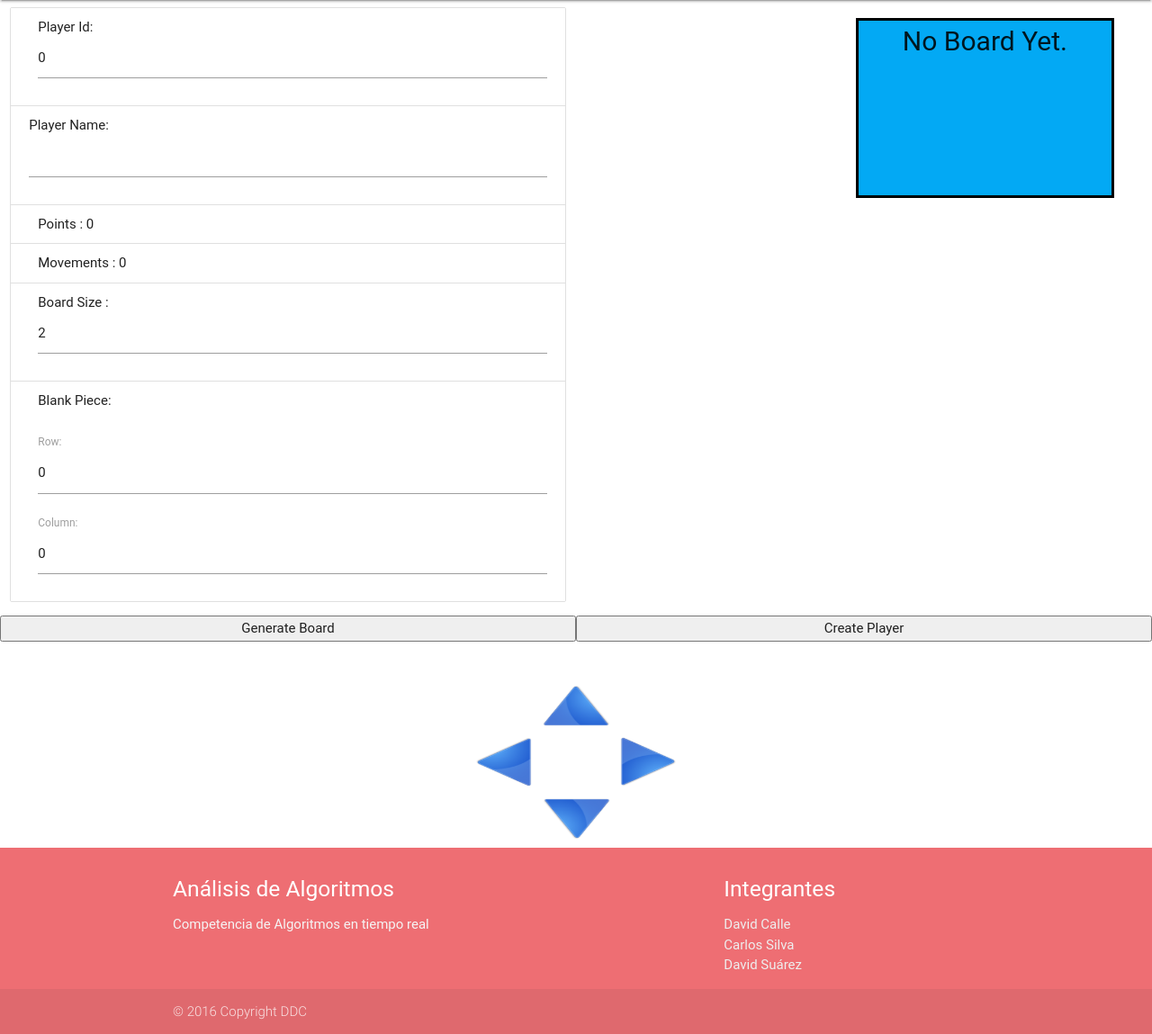
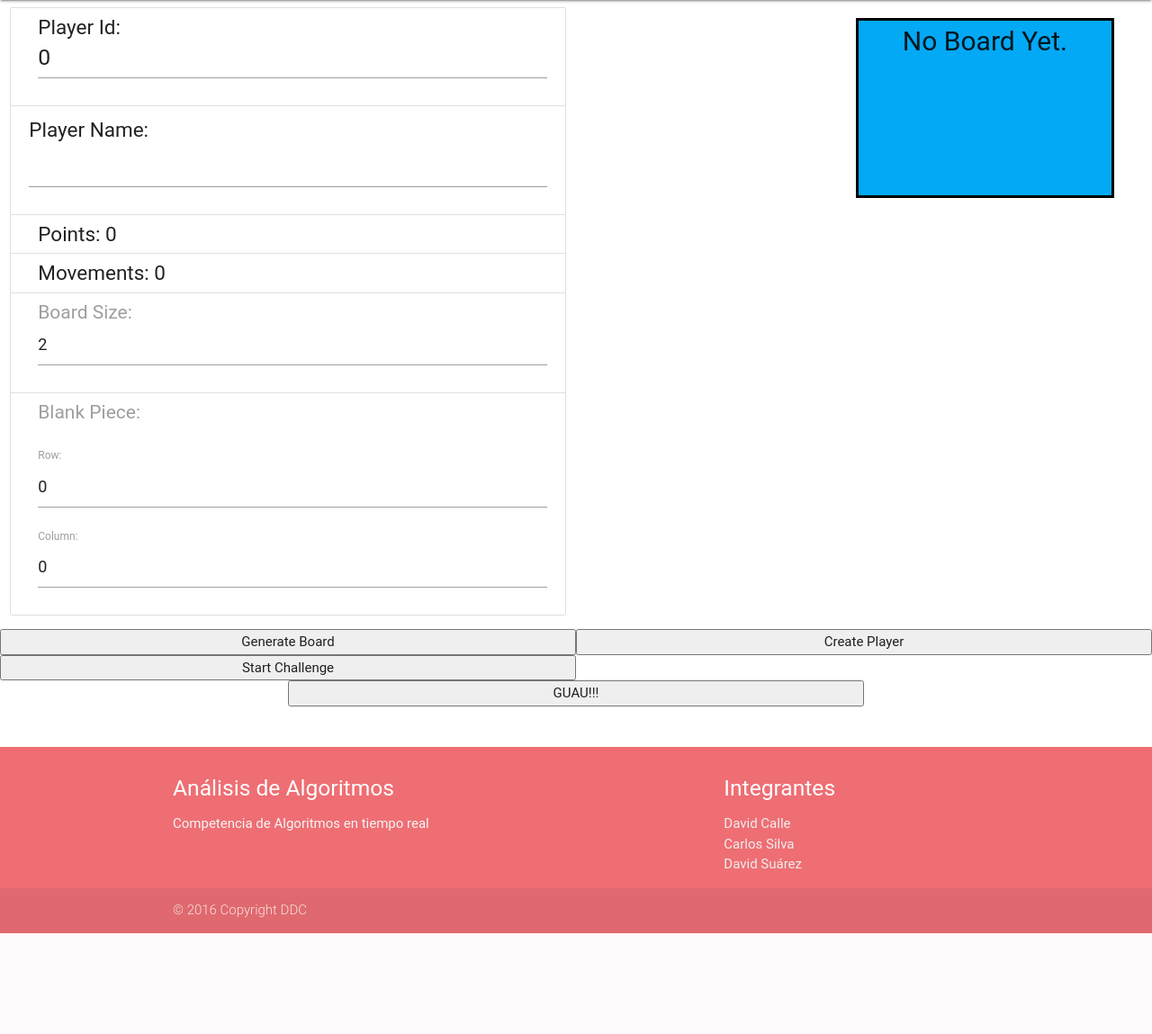
Before and after one commit to davidfcalle/SlidingBlockUI, a Python web app: template src/main/resources/templates/client1.html in a window 1280 px wide. Shown: the part 64-1213 px from the top of the page at 90% size. After the commit the page ends 1101 px from the top, so only its background shows below. Run offline with Jinja, Linux system fonts and the light colour scheme; the template is opened without the code that fills it, so the values that code supplies are empty; some libraries are stand-ins or nearby versions; some web fonts are replaced.

Commit message:
Funcioanlidad asiganr reto terminada, Cliente JavScript mejorado, se borran dependencias para mejorar el desempeño.

```diff
--- a/src/main/resources/static/js/client1.js
+++ b/src/main/resources/static/js/client1.js
@@ -22,9 +22,10 @@ var idPlayer;
  */
 var namePlayer;
 
-//--------------------------------------------------------------Funciones------------------------------------------------------------------
 
-/**--------------------------------------------------------------Creacion-----------------------------------------------------------------*/
+//--------------------------------------------------------------Functions------------------------------------------------------------------
+
+/**--------------------------------------------------------------Creation-----------------------------------------------------------------*/
 /**
  * Crea un nuevo objeto Board para representar la informacion del tablero Taquin.
  * Asignar la posicion de la pieza en blanco y asignar valores aleatorios a la matriz.
@@ -33,15 +34,31 @@ var namePlayer;
  */
 function generateMatrix( )
 {
+	var create = true;
 	var size = $("#sizeBoard").val()
-	if(size < 2 )
-		size = 2;
+	var row = $("#blankRow").val() - 1;
+	var column = $("#blankColumn").val() - 1;
+	var idPlayer = $("#idPlayerToChallenge").val();
+	console.log( "r: "+ row + "c: "+ column +"S: " +size );
 
+	if( size < 2 )
+	{
+		alert( "Board's size cannot be less than two!!" );
+		create = false;
+	}
+
+	if ( row < 0 || row >= size || column < 0 || column >= size )
+	{
+		alert( "Blank piece's positon invalid!! ")
+		create = false;
+	}
+
+	if( create )
+	{
 		board.movements = 0;
 		board.blank = new Object ();
-	board.blank.row = $("#blankRow").val() - 1;
-	board.blank.column = $("#blankColumn").val() - 1;
-
+		board.blank.row = row;
+		board.blank.column = column;
 		board.currentState = new Array( size );
 		for (var i = 0; i < size; i++)
 			board.currentState[i] = new Array( size );
@@ -54,7 +71,7 @@ function generateMatrix( )
 			}
 		}
 		postForObject( board, "/api/board/new/", function(data){}, function(data){})
-	//showGeneratedBoard( );
+	}
 }
 
 //-----------------------------------------------------------------------------------------------------------------------------------------------
@@ -66,8 +83,8 @@ function generateMatrix( )
  */
 function generatePlayerPro( )
 {
-	createPlayer();
-	//console.log( player );
+	if ( createPlayer() )
+	{
 		$.ajax({
 		type : "post",
 		url : "/api/player/new/",
@@ -79,6 +96,16 @@ function generatePlayerPro( )
 				playerPlay.board = data.board;
 				board = data.board;
 				showGeneratedBoard( );
+
+				$("#playerId").val( idPlayer );
+				$("#playerName").val( namePlayer );
+				$("#playerId").attr( {readOnly:"readOnly"} );
+				$("#playerName").attr( {readOnly:"readOnly"} );
+				$( "#btnCreatePlayer").attr( "disabled", "disabled" );
+				$( "#btnCreatePlayer").css( "background-color", "#gray" );
+				$( "#btnCreateMatrix").attr( "disabled", "disabled" );
+				$( "#btnCreateMatrix").css( "background-color", "gray" );
+				$( "#control").css( { display: "" } );
 			}
 			else
 			{
@@ -89,6 +116,7 @@ function generatePlayerPro( )
 		{
 		}
 		});
+	}
 }
 
 //-----------------------------------------------------------------------------------------------------------------------------------------------
@@ -103,7 +131,8 @@ function generatePlayerPro( )
  */
 function generatePlayer( )
 {
-	createPlayer();
+	if ( createPlayer() )
+	{
 		var url = "/api/player/"+idPlayer+"/new/"+namePlayer+"/";
 
 		$.ajax(
@@ -122,6 +151,15 @@ function generatePlayer( )
 					playerPlay.board = data.board;
 					board = data.board;
 					showGeneratedBoard( );
+
+					$("#playerId").attr( {readOnly:"readOnly"} );
+					$("#playerName").attr( {readOnly:"readOnly"} );
+					$( "#btnCreatePlayer").attr( "disabled", "disabled" );
+					$( "#btnCreatePlayer").css( "background-color", "#gray" );
+					$( "#btnCreateMatrix").attr( "disabled", "disabled" );
+					$( "#btnCreateMatrix").css( "background-color", "gray" );
+					$( "#control").css( { display: "" } );
+					$( "#control").css( { display: "" } );
 				}
 			},
 			error :function(data)
@@ -129,23 +167,164 @@ function generatePlayer( )
 			}
 		});
 	}
+}
 
+//-----------------------------------------------------------------------------------------------------------------------------------------------
+/**
+ * Informa nombre y id para identificarse como nuevo jugador ante la vista
+ * consumiendo el servicio de la URL "/api/player/{idPlayer}/new/{namePlayer}/",
+ * donde en {idPlayer} se debe colocar el id unico del jugador y en
+ * {namePlayer} el nombre a asignar al jugador.
+ * Ejemplo: url: /api/player/1/new/dadsez/
+ * 			Se identifica ante la vista como jugador No. 1 con el nombre dadsez.
+ * NO se usa SERIALIZACION.
+ */
 function createPlayer( )
 {
 	var player = new Object();
+
+	$("#playerId").removeAttr( "readOnly" );
+	$("#playerName").removeAttr( "readOnly" );
+
 	idPlayer = $("#playerId").val();
+	namePlayer = $("#playerName").val();
+
+	if ( idPlayer <= 0 || idPlayer == undefined )
+	{
+		alert( "Sorry, we don't accept negative or zero players :C Only positive people! :D");
+		return false;
+	}
+
+	if ( namePlayer.length == 0 || namePlayer == undefined )
+	{
+		alert( "Please, write your player name!! ");
+		return false;
+	}
+
 	playerPlay.id = idPlayer;
-
-	namePlayer = $("#playerName").val();
 	playerPlay.name = namePlayer;
 	playerPlay.points = 0;
 	playerPlay.board = new Object();
 
-	$("#playerIdLabel").text( "Id Player: " + idPlayer );
-	$("#playerNameLabel").text( "Player " + idPlayer + ": " + namePlayer );
+	return true;
 }
 
-/**--------------------------------------------------------------Movimiento---------------------------------------------------------------*/
+/**--------------------------------------------------------------Assignment---------------------------------------------------------------*/
+
+//-----------------------------------------------------------------------------------------------------------------------------------------------
+/**
+ * Informa id del jugador al que le asignara el tablero reto
+ * consumiendo el servicio de la URL "/api/player/{idPlayer}/challenge/new",
+ * donde en {idPlayer} se debe colocar el id unico del jugador a retar
+ * Ejemplo: url: /api/player/3/challenge/new/
+ * 			Envia un nuevo tablero reto al jgador  No. 3.
+ * NO se usa SERIALIZACION.
+ */
+function startChallenge( )
+{
+	$("#labelSize").text( "Challenge size:" );
+	$("#labelBlankPiece").text( "Challenge blank piece:" );
+
+	$("#sizeBoard").val( 0 )
+	$("#blankRow").val( 0 )
+	$("#blankColumn").val( 0 )
+	$( "#sizeBoard" ).removeAttr( "readOnly" );
+	$( "#blankColumn" ).removeAttr( "readOnly" );
+	$( "#blankRow" ).removeAttr( "readOnly" );
+	$( "#btnChallenge ").css( "display", "");
+	$("#playerToChallenge").css( "display", "");
+}
+
+//-----------------------------------------------------------------------------------------------------------------------------------------------
+/**
+ * Informa id del jugador al que le asignara el tablero reto
+ * consumiendo el servicio de la URL "/api/player/{idPlayer}/challenge/new",
+ * donde en {idPlayer} se debe colocar el id unico del jugador a retar
+ * Ejemplo: url: /api/player/3/challenge/new/
+ * 			Envia un nuevo tablero reto al jgador  No. 3.
+ * NO se usa SERIALIZACION.
+ */
+function challengePlayer( )
+{
+	var create = true;
+	var size = $("#sizeBoard").val()
+	var row = $("#blankRow").val() - 1;
+	var column = $("#blankColumn").val() - 1;
+	var idPlayerStr = $("#idPlayerToChallenge").val();
+
+	if( idPlayerStr === "N" )
+	{
+		var boardAux = board;
+		generateMatrix( );
+		board = boardAux;
+		$("#labelSize").text( "Board Size :" );
+		$("#labelBlankPiece").text( "Blank piece:" );
+		$("#blankRow").val( board.blank.row + 1 );
+		$("#blankColumn").val( board.blank.column + 1 );
+		$("#sizeBoard").val( board.currentState.length );
+		$("#sizeBoard").attr( {readOnly:"readOnly"} );
+		$("#blankColumn").attr( {readOnly:"readOnly"} );
+		$("#blankRow").attr( {readOnly:"readOnly"} );
+		$( "#btnChallenge ").css( "display", "none");
+		$("#playerToChallenge").css( "display", "none");
+	}
+	else
+	{
+		var idPlayer = parseInt( idPlayerStr );
+		if( size < 2 )
+		{
+			alert( "Challenge board's size cannot be less than two!!" );
+			create = false;
+		}
+		console.log( "r: "+ row + "c: "+ column +"S: " +size );
+		if ( row < 0 || row >= size || column < 0 || column >= size )
+		{
+			alert( "Challenge blank piece's positon invalid!! ")
+			create = false;
+		}
+
+		if ( idPlayer <= 0 || idPlayer == undefined )
+		{
+			alert( "Sorry, we don't have negative or zero players :C Only positive people! :D");
+			create = false;
+		}
+
+		if( create )
+		{
+			var boardChallenge = new Object( );
+			boardChallenge.movements = 0;
+			boardChallenge.blank = new Object ( );
+			boardChallenge.blank.row = row;
+			boardChallenge.blank.column = column;
+			boardChallenge.currentState = new Array( size );
+
+			for (var i = 0; i < size; i++)
+				boardChallenge.currentState[i] = new Array( size );
+
+			for( var i = 0 ; i < size; i++)
+			{
+				for( var j = 0 ; j < size; j++)
+				{
+					boardChallenge.currentState[i][j] = Math.round ( Math.random( ) * size );
+				}
+			}
+			postForObject( boardChallenge, "/api/player/"+idPlayer+"/challenge/", function(data){}, function(data){});
+			$("#labelSize").text( "Board Size :" );
+			$("#labelBlankPiece").text( "Blank piece:" );
+			$("#blankRow").val( board.blank.row + 1 );
+			$("#blankColumn").val( board.blank.column + 1 );
+			$("#sizeBoard").val( board.currentState.length );
+			$("#sizeBoard").attr( {readOnly:"readOnly"} );
+			$("#blankColumn").attr( {readOnly:"readOnly"} );
+			$("#blankRow").attr( {readOnly:"readOnly"} );
+			$( "#btnChallenge ").css( "display", "none");
+			$("#playerToChallenge").css( "display", "none");
+		}
+	}
+}
+
+
+/**--------------------------------------------------------------Movement---------------------------------------------------------------*/
 
 //-----------------------------------------------------------------------------------------------------------------------------------------------
 /**
@@ -251,7 +430,6 @@ function moveBoard( url )
 function moveBoardToLeftPro( )
 {
 	playerPlay.board.blank.column--;
-	//console.log( player );
 	moveBoardPro( );
 }
 
@@ -269,7 +447,6 @@ function moveBoardToLeftPro( )
 function moveBoardToRightPro( )
 {
 	playerPlay.board.blank.column++;
-	//console.log( player );
 	moveBoardPro( );
 }
 
@@ -287,7 +464,6 @@ function moveBoardToRightPro( )
 function moveBoardToUpPro( )
 {
 	playerPlay.board.blank.row--;
-	//console.log( player );
 	moveBoardPro( );
 }
 
@@ -305,7 +481,6 @@ function moveBoardToUpPro( )
 function moveBoardToDownPro( )
 {
 	playerPlay.board.blank.row++;
-	//console.log( player );
 	moveBoardPro( );
 }
 
@@ -360,10 +535,15 @@ function showGeneratedBoard( )
 		for( var j = 0 ; j < size; j++)
 		{
 			var templateCopy = $( $( $("#piece-template").html() ).clone() );
+
+			templateCopy.css( "backgroun-color", "" );
 			templateCopy.css( { minWidth : ( (100 / size ) - 1 +"%" ), minHeight : 70 / size + "vh"  } );
 
 			if( i == board.blank.row && j == board.blank.column )
-				templateCopy.text( "B" );
+			{
+				templateCopy.css( "background-color", "black" );
+				templateCopy.text( " " );
+			}
 			else
 				templateCopy.text( board.currentState[i][j] );
 
@@ -371,3 +551,25 @@ function showGeneratedBoard( )
 		}
 	}
 }
+
+function guau( )
+{
+	moveBoardToRight();
+	moveBoardToRight();
+	moveBoardToLeft();
+	moveBoardToDown();
+	moveBoardToRight();
+	moveBoardToUp();
+	moveBoardToLeft();
+	moveBoardToDown();
+	moveBoardToLeft();
+	moveBoardToLeft();
+	moveBoardToUp();
+	moveBoardToDown();
+	moveBoardToDown();
+	moveBoardToDown();
+	moveBoardToRight();
+	moveBoardToUp();
+	moveBoardToUp();
+	moveBoardToUp();
+}
--- a/src/main/resources/templates/client1.html
+++ b/src/main/resources/templates/client1.html
@@ -29,21 +29,21 @@
 			<div class="col s6 score-1">
 				<ul class="collection with-header">
 
-       				<li class="collection-item" id="playerIdLabel" >Player Id:
-          				<input id="playerId" value="0" type="number"></input>
+       				<li class="collection-item" id="playerIdLabel" style="font-style: normal; font-size: 1.5em" >Player Id:
+          				<input id="playerId" value="0" type="number" style="font-style: normal; font-size: 1.1em" ></input>
           			</li>
 
-        			<li class="collection-header" id="playerNameLabel">
-        				Player Name: <input type = "text" id="playerName"></input>
+        			<li class="collection-header" id="playerNameLabel" style="font-style: normal; font-size: 1.5em">
+        				Player Name: <input type = "text" id="playerName" style="font-style: normal; font-size: 1.1em" ></input>
         			</li>
-        			<li class="collection-item" id="playerPoints">Points : 0</li>
-        			<li class="collection-item" id="playerMovements">Movements : 0</li>
-          			<li class="collection-item" >Board Size :
-          				<input id="sizeBoard" value="2" type="number"></input>
+        			<li class="collection-item" id="playerPoints" style="font-style: normal; font-size: 1.5em" >Points: 0</li>
+        			<li class="collection-item" id="playerMovements" style="font-style: normal; font-size: 1.5em" >Movements: 0</li>
+          			<li class="collection-item" > <label id="labelSize" style="font-style: normal; font-size: 1.4em" >Board Size: </label>
+          				<input id="sizeBoard" value="2" type="number" style="font-style: normal; font-size: 1.2em"></input>
           			</li>
-        			<li class="collection-item">Blank Piece:<br></br>
-        				<label>Row: </label><input id="blankRow" value="0" type="number"></input>
-        				<label>Column: </label><input id="blankColumn" value="0" type="number"></input>
+        			<li class="collection-item" ><label id="labelBlankPiece" style="font-style: normal; font-size: 1.4em" >Blank Piece:</label> <br></br>
+        				<label>Row: </label><input id="blankRow" value="0" type="number" style="font-style: normal; font-size: 1.2em" ></input>
+        				<label>Column: </label><input id="blankColumn" value="0" type="number" style="font-style: normal; font-size: 1.2em"></input>
         			</li>
       			</ul>
 			</div>
@@ -59,13 +59,26 @@
 		</div>
 		<div class="row">
 			<div class="large-2 large-offset-9 columns">
-			  <button type="submit" class="button success" onclick="generateMatrix()" style="width: 50%;" >Generate Board </button>
-			  <button type="submit" class="button success" onclick="generatePlayer()" style="width: 50%; float: right;">Create Player</button>
+			  <button type="submit" id= "btnCreateMatrix" class="button success" onclick="generateMatrix()" style="width: 50%;" >Generate Board </button>
+			  <button type="submit" id="btnCreatePlayer" class="button success" onclick="generatePlayer()" style="width: 50%; float: right;">Create Player</button>
 			</div>
 		</div>
 
+		<div class="row">
+			<div class="large-2 large-offset-9 columns">
+			  <button id="btnStartChallenge" type="submit" class="button success" onclick="startChallenge()" style="width: 50%;" >Start Challenge </button>
+			  <button id="btnChallenge" type="submit" class="button success" onclick="challengePlayer()" style="width: 50%; float: right; display: none;">Challenge</button>
+			</div>
+		</div>
+
+		<div style="text-align: center;">
+			<button type="submit" class="button success" onclick="guau()" style="width: 50%;" >GUAU!!! </button>
+			<div id="playerToChallenge"  style="display: none;" class="large-2 large-offset-9 columns">
+				<input id="idPlayerToChallenge" value="0" pattern="N|n|\d" type="text"></input>
+			</div>
+		</div>
 <br></br>
-		<center>
+		<div style="text-align: center; display: none;" id="control" >
 			<div class="row">
 				<div class="large-2 large-offset-9 columns">
 					<input type="image" src="/static/images/blank.png" width="75em" height="55em"></input>
@@ -76,9 +89,9 @@
 
 			<div class="row">
 				<div class="large-2 large-offset-9 columns">
-					<input type="image" src="/static/images/left.png" onclick="moveBoardToLeftPro()" width="75em" height="55em"></input>
+					<input type="image" src="/static/images/left.png" onclick="moveBoardToLeft()" width="75em" height="55em"></input>
 					<input type="image" src="/static/images/blank.png" width="75em" height="55em"></input>
-					<input type="image" src="/static/images/right.png" onclick="moveBoardToRightPro()" width="75em" height="55em"></input>
+					<input type="image" src="/static/images/right.png" onclick="moveBoardToRight()" width="75em" height="55em"></input>
 				</div>
 			</div>
 
@@ -89,7 +102,7 @@
 					<input type="image" src="/static/images/blank.png" width="75em" height="55em"></input>
 				</div>
 			</div>
-		</center>
+		</div>
 
 	</div>
 
```
Also changed, not shown: src/main/resources/static/js/taquin.js (+20 -27 lines), 11 other files. Lines whose indentation alone changed are shown as unchanged.
